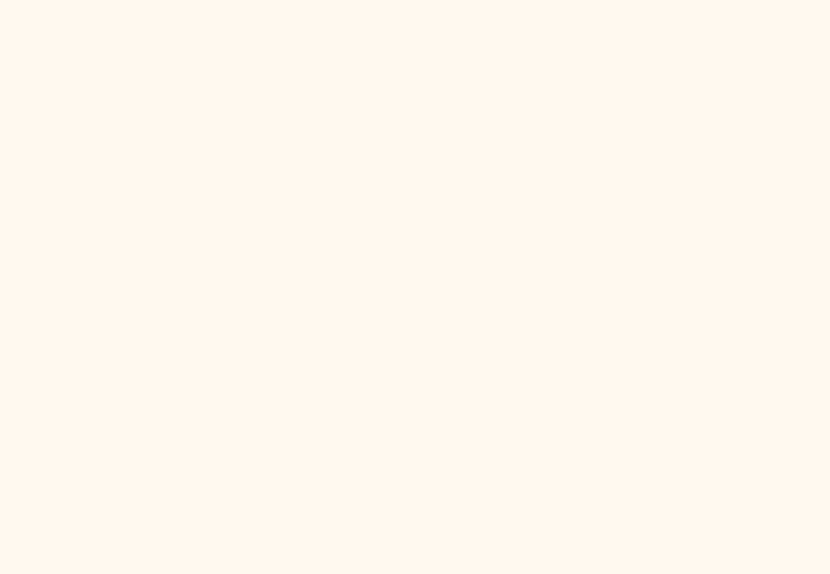
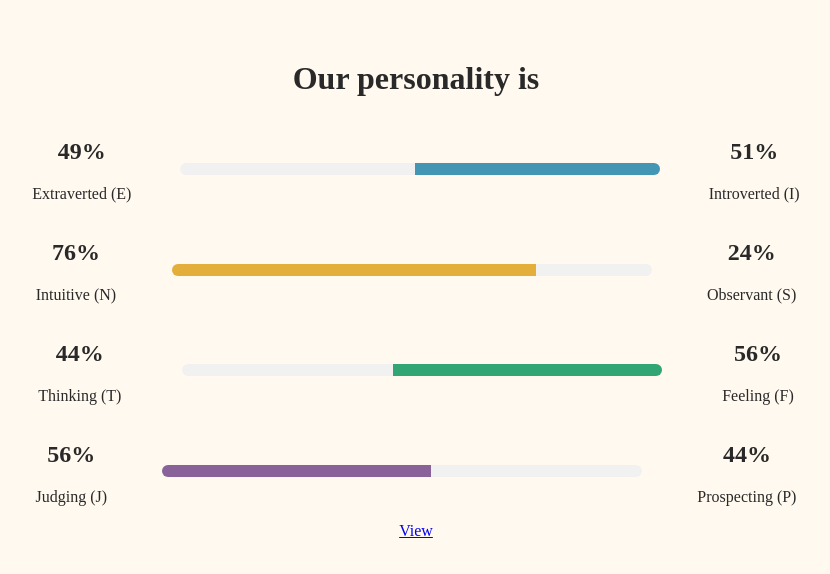
Before and after one commit to PennSpark/sp22-red-penn-playbook, a React (Create React App) app: page /penn-wrapped/1 in a window 1280 px wide. Before the commit this address had no page. Shown: the top 574 px of the page, without its empty margins (224-1054 px from the left). Built offline with nearby package versions, Linux system fonts and the light colour scheme; a small style sheet from the web is missing; a web font is replaced by a local one.

Commit message:
Remove horizontal scroll

```diff
--- a/src/App.js
+++ b/src/App.js
@@ -13,7 +13,7 @@ import UnderButton from './components/UnderButton';
 import UnderButtonAbout from './components/UnderButtonAbout';
 import PenninTouchAbout from './components/PennInTouchAbout';
 import ClassXAbout from './components/ClassXAbout';
-import PennWrapped from './components/PennWrapped';
+import PennWrapped from './components/penn-wrapped/PennWrapped';
 import PennWrappedAbout from './components/PennWrappedAbout';
 import HomeAbout from './components/HomeAbout';
 import MainLayout from './components/MainLayout';
@@ -35,7 +35,7 @@ export function App() {
             <Route index element={<UnderButton />} />
           </Route>
           <Route path='/penn-wrapped'>
-            <Route index element={<PennWrapped />} />
+            <Route path='1' element={<PennWrapped />} />
           </Route>
           <Route path='/about'>
             <Route path='under-the-button' element={
--- a/src/components/ClassXAbout.css
+++ b/src/components/ClassXAbout.css
@@ -14,7 +14,7 @@
     height: 80px;
     background-color: #577ed2;
     opacity: 0.95;
-    right: 300px;
+    right: 315px;
     top: 190px;
 }
 
--- a/src/components/HomeAbout.css
+++ b/src/components/HomeAbout.css
@@ -17,7 +17,7 @@ body {
     height: 80px;
     background-color: #ead2dd;
     opacity: 0.95;
-    right: 390px;
+    right: 405px;
     top: 190px;
 }
 
--- a/src/components/MainLayout.css
+++ b/src/components/MainLayout.css
@@ -12,7 +12,7 @@
 }
 
 .main-layout__main-content{
-    width: 100vw;
+    width: 100%;
     height: 100%;
     background-color: #ebebeb;
 }
--- a/src/components/PennInTouchAbout.css
+++ b/src/components/PennInTouchAbout.css
@@ -34,7 +34,7 @@
     height: 80px;
     background-color: #cf6c5d;
     opacity: 0.95;
-    right: 30px;
+    right: 45px;
     top: 190px;
 }
 
--- a/src/components/PennWrappedAbout.css
+++ b/src/components/PennWrappedAbout.css
@@ -15,7 +15,7 @@
     height: 80px;
     background-color: #54706b;
     opacity: 0.95;
-    right: 210px;
+    right: 225px;
     top: 190px;
 }
 
--- a/src/components/PennWrappedAbout.js
+++ b/src/components/PennWrappedAbout.js
@@ -10,8 +10,8 @@ const PennWrappedAbout = () => {
                 <h1 className="about-h1">Penn Wrapped</h1>
                 <p className="about-p">Inspired by Spotify Wrapped, Penn Wrapped is a compilation of survey data on the experiences of Penn students this semester.
                     This exhibition is still a work in progress, so be sure to check back soon!</p>
-                <Link to='../../penn-wrapped'>
-                    <a href='../../penn-wrapped'>View</a>
+                <Link to='../../penn-wrapped/1'>
+                    <a href='../../penn-wrapped/1'>View</a>
                 </Link>
             </div>
         </div>
--- a/src/components/UnderButtonAbout.css
+++ b/src/components/UnderButtonAbout.css
@@ -37,7 +37,7 @@
     height: 80px;
     background-color: #FFDB78;
     opacity: 0.95;
-    right: 120px;
+    right: 135px;
     top: 190px;
 }
 
--- /dev/null
+++ b/src/components/penn-wrapped/LeastFavClass.js
@@ -0,0 +1,2 @@
+import React, { useContext, useState } from 'react'
+import { useParams, Link } from "react-router-dom"
--- a/src/components/PennWrapped.css
+++ b/src/components/penn-wrapped/PennWrapped.css
@@ -3,7 +3,7 @@
 .pw-container {
     width: 51em;
     text-align: center;
-    margin-top: 40px;
+    margin-top: 60px;
     margin-left: auto;
     margin-right: auto;
 }
--- a/src/components/PennWrapped.js
+++ b/src/components/penn-wrapped/PennWrapped.js
@@ -43,7 +43,7 @@ const PennWrapped = () => {
                     </div>
                     <div class="trait-container">
                         <h2>56%</h2>
-                        <p>Introverted (I)</p>
+                        <p>Feeling (F)</p>
                     </div>
                 </div>
                 <div class="trait-pair-container">
@@ -59,6 +59,7 @@ const PennWrapped = () => {
                         <p>Prospecting (P)</p>
                     </div>
                 </div>
+                <a href='../../penn-wrapped/2'>View</a>
             </div>
         </div>
     );
```
